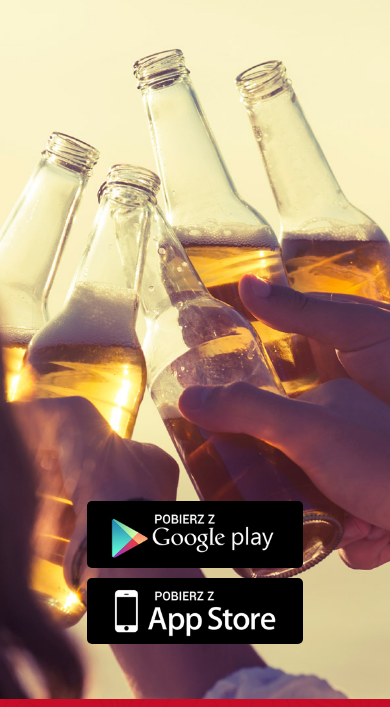
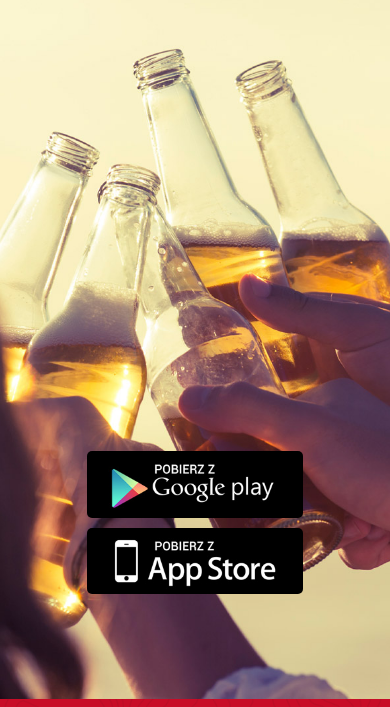
Before and after one commit to PW91/Alkomapa, a website: page index.html in a window 390 px wide. Shown: the part 145-852 px from the top of the page. Drawn offline with Linux system fonts and the light colour scheme.

Commit message:
Padding in mobile start section changed #3.

```diff
--- a/sass/_3_start_section.scss
+++ b/sass/_3_start_section.scss
@@ -46,7 +46,7 @@
   }
 
   @media (max-width: 480px) {
-    padding: 65px 0 50px 0;
+    padding: 65px 0 100px 0;
   }
 }
 
```
Also changed, not shown: css_compressed/main.css.
